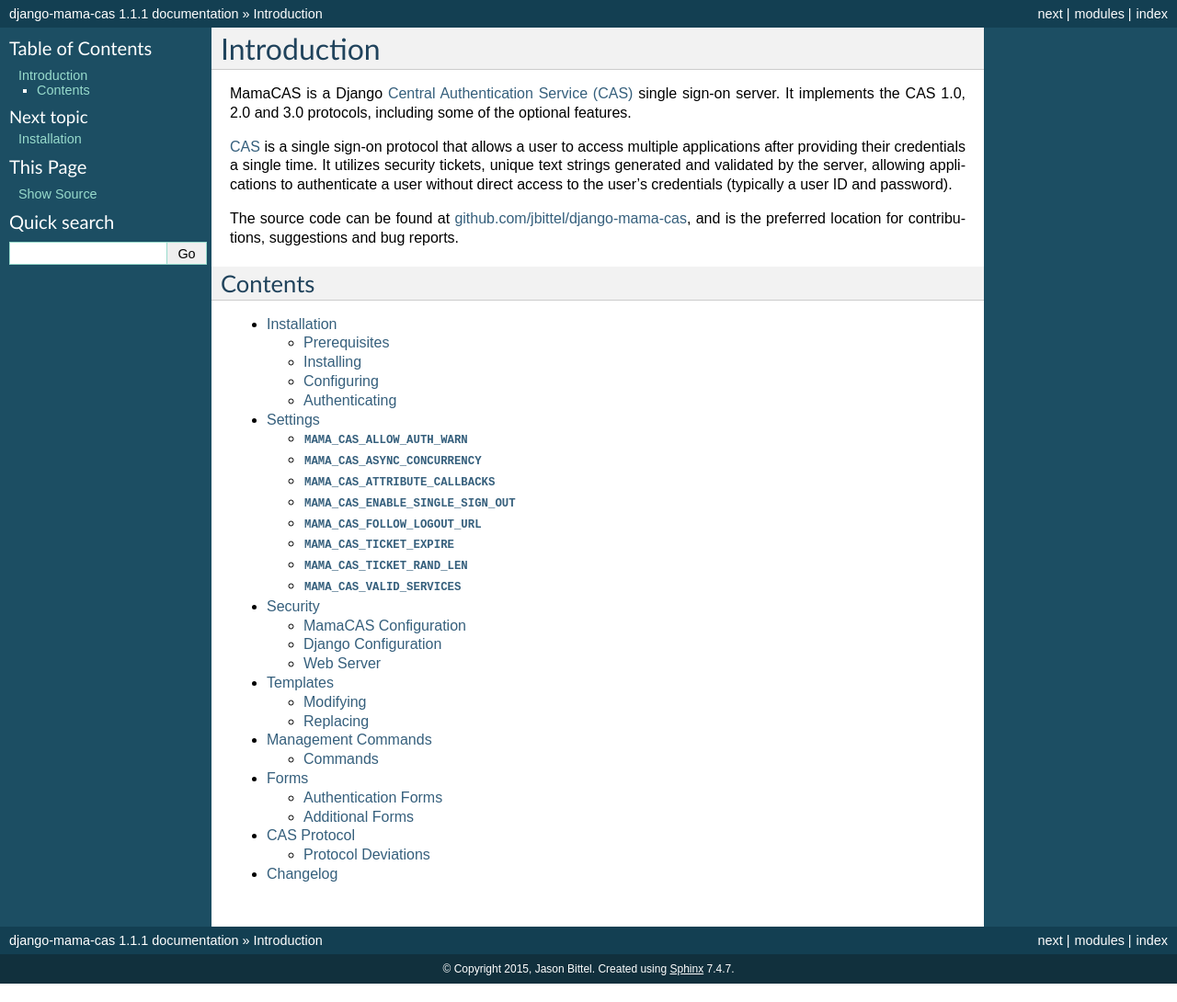
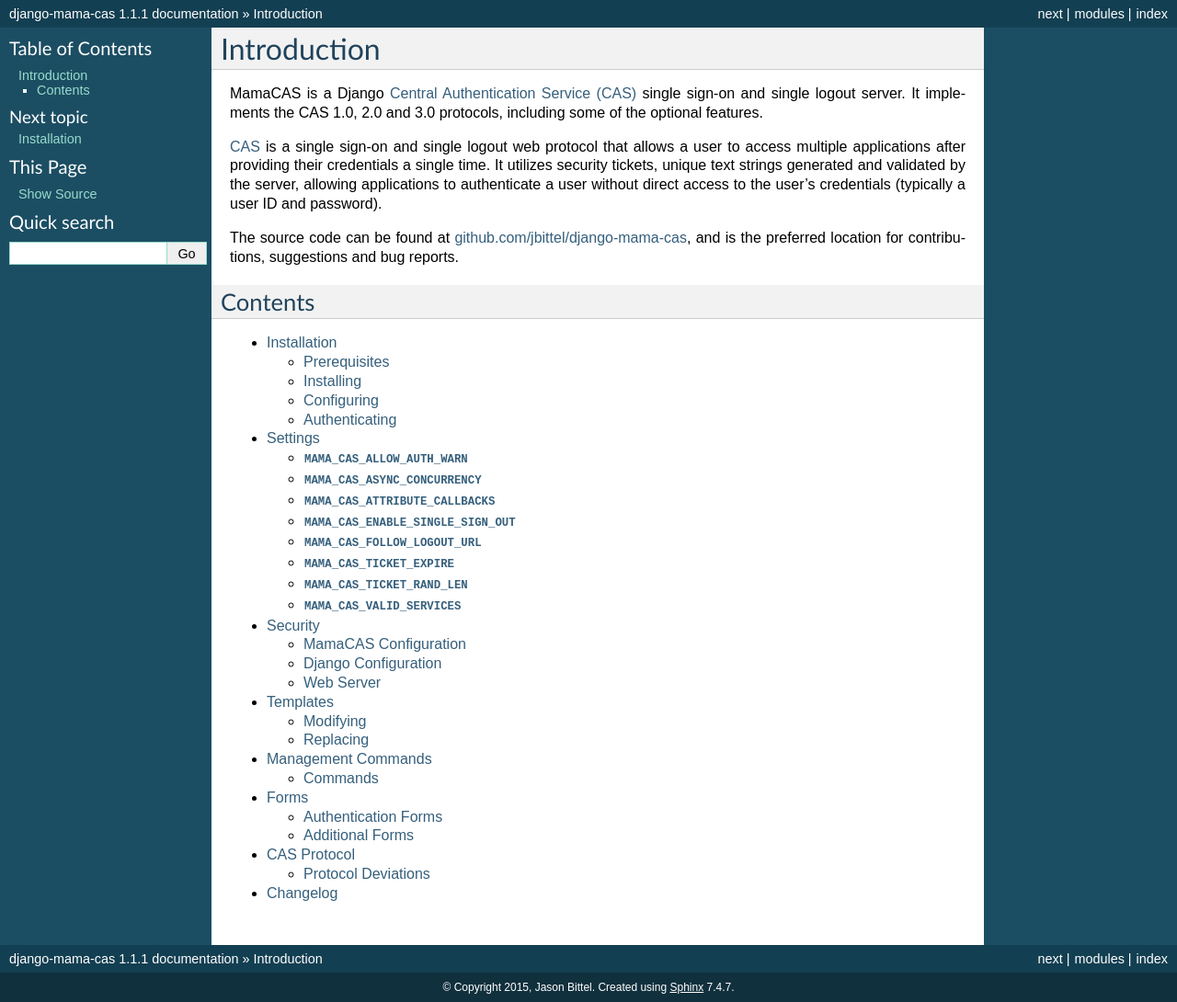
Before and after one commit to jbittel/django-mama-cas, a Sphinx documentation site: the page built from docs/index.rst, in a window 1280 px wide. Shown: the whole page at 92% size. Built offline with Sphinx 7.4.7, drawn with Linux system fonts in a browser that asks for light colours.

Commit message:
Document SLO functionality more consistently

```diff
--- a/docs/index.rst
+++ b/docs/index.rst
@@ -7,14 +7,14 @@
 ============
 
 MamaCAS is a Django `Central Authentication Service (CAS)`_ single sign-on
-server. It implements the CAS 1.0, 2.0 and 3.0 protocols, including some of
-the optional features.
+and single logout server. It implements the CAS 1.0, 2.0 and 3.0 protocols,
+including some of the optional features.
 
-CAS_ is a single sign-on protocol that allows a user to access multiple
-applications after providing their credentials a single time. It utilizes
-security tickets, unique text strings generated and validated by the server,
-allowing applications to authenticate a user without direct access to the
-user's credentials (typically a user ID and password).
+CAS_ is a single sign-on and single logout web protocol that allows a user
+to access multiple applications after providing their credentials a single
+time. It utilizes security tickets, unique text strings generated and
+validated by the server, allowing applications to authenticate a user without
+direct access to the user's credentials (typically a user ID and password).
 
 The source code can be found at `github.com/jbittel/django-mama-cas`_, and is
 the preferred location for contributions, suggestions and bug reports.
--- a/docs/settings.rst
+++ b/docs/settings.rst
@@ -21,7 +21,7 @@
 
    :default: ``2``
 
-   If single sign-out is enabled and `gevent`_ is installed, this setting
+   If single logout is enabled and `gevent`_ is installed, this setting
    limits the concurrency of requests sent for a logout event. If the number
    of requests reaches this limit, additional requests block until there is
    room. Setting this value to zero disables this limiting.
@@ -57,13 +57,13 @@
 
    :default: ``False``
 
-   If set, causes single sign-out requests to be sent to all accessed services
+   If set, causes single logout requests to be sent to all accessed services
    when a user logs out. It is up to each service to handle these requests
    and terminate the session appropriately.
 
    .. note::
 
-      By default, the single sign-out requests are sent synchronously. If
+      By default, the single logout requests are sent synchronously. If
       `gevent`_ is installed, they are sent asynchronously.
 
 .. attribute:: MAMA_CAS_FOLLOW_LOGOUT_URL
```
Also changed, not shown: README.rst (+7 -7 lines), docs/installation.rst (+5 -4 lines), 3 other files.
